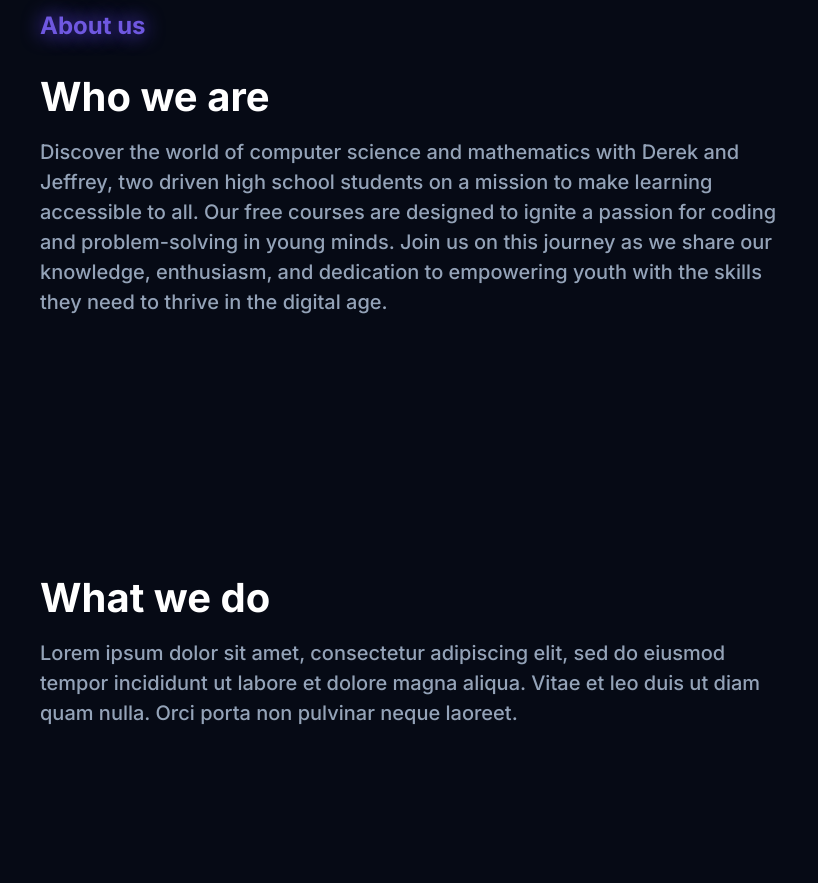
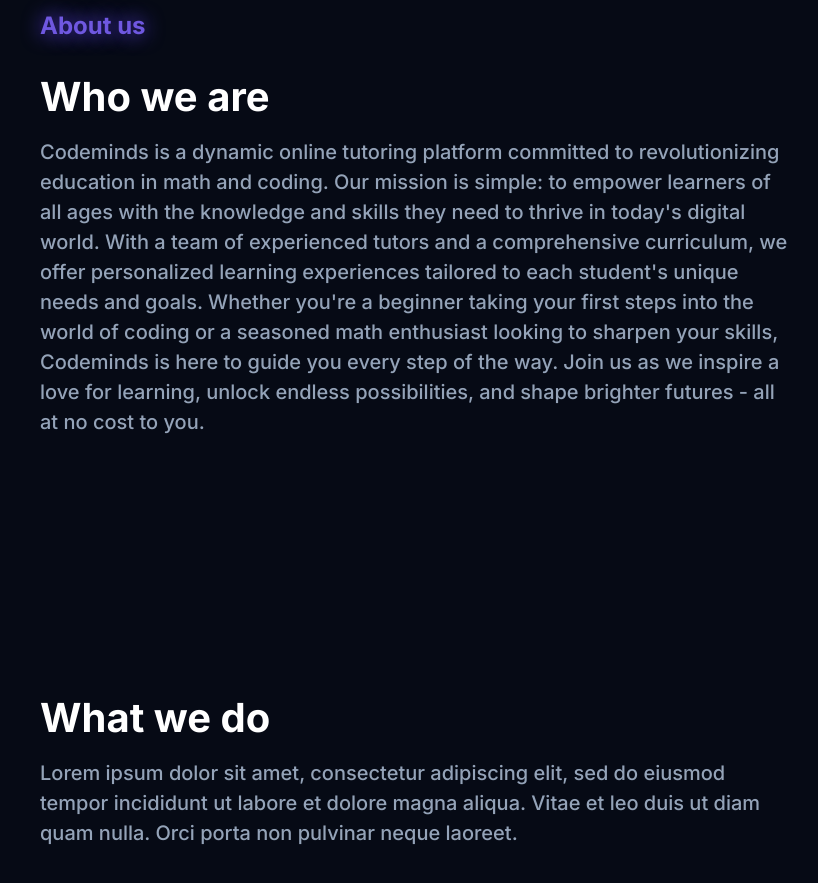
Before and after one commit to clementhart999/clementhart999.github.io, a plain HTML site: page templates/index.html in a window 1280 px wide. Shown: the part 820-1703 px from the top of the page, without its empty margins (88-906 px from the left). Drawn offline with nearby package versions, Linux system fonts and the light colour scheme; files that its build step writes are made by us from their sources; files whose address does not match are found by name.

Commit message:
Update index.html

```diff
--- a/templates/index.html
+++ b/templates/index.html
@@ -40,7 +40,7 @@
       <div class="flex col gap-256" style="max-width:750px;">
         <div class="flex left col gap-16">
           <h3>Who we are</h3>
-          <p>Discover the world of computer science and mathematics with Derek and Jeffrey, two driven high school students on a mission to make learning accessible to all. Our free courses are designed to ignite a passion for coding and problem-solving in young minds. Join us on this journey as we share our knowledge, enthusiasm, and dedication to empowering youth with the skills they need to thrive in the digital age.</p>
+          <p>Codeminds is a dynamic online tutoring platform committed to revolutionizing education in math and coding. Our mission is simple: to empower learners of all ages with the knowledge and skills they need to thrive in today's digital world. With a team of experienced tutors and a comprehensive curriculum, we offer personalized learning experiences tailored to each student's unique needs and goals. Whether you're a beginner taking your first steps into the world of coding or a seasoned math enthusiast looking to sharpen your skills, Codeminds is here to guide you every step of the way. Join us as we inspire a love for learning, unlock endless possibilities, and shape brighter futures - all at no cost to you.</p>
         </div>
         <div class="flex left col gap-16">
           <h3>What we do</h3>
```
